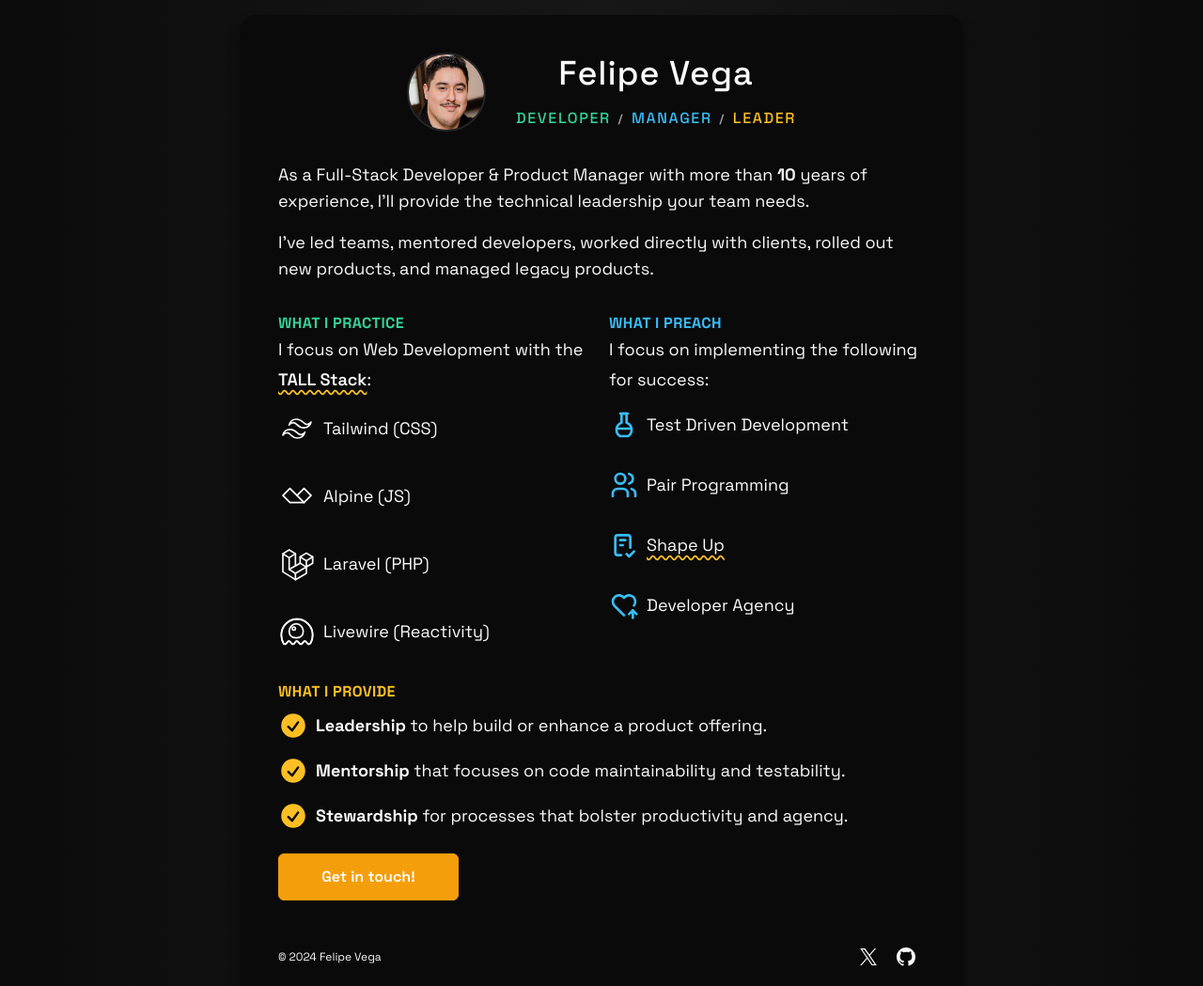
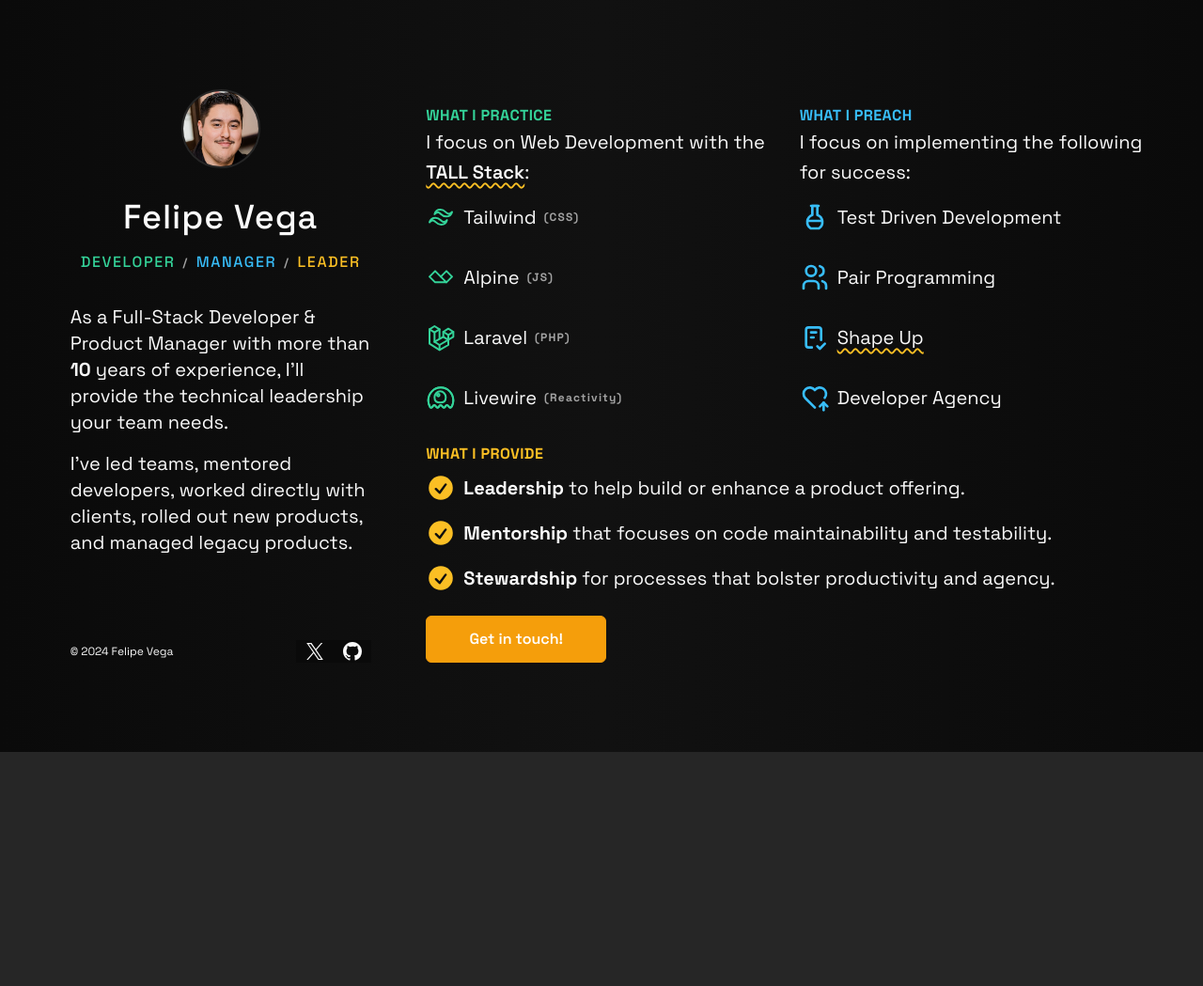
Before and after one commit to thefelipevega/felipevega, a website: page index.html in a window 1280 px wide. Shown: the whole page at 94% size. After the commit the page ends 800 px from the top, so only its background shows below. Drawn offline with nearby package versions, Linux system fonts and the light colour scheme.

Commit message:
update lg layout

```diff
--- a/index.html
+++ b/index.html
@@ -23,12 +23,13 @@
 </head>
 
 <body
-    class="bg-gradient-to-r from-neutral-950/95 via-neutral-900 to-neutral-950/95 min-h-screen mx-auto flex items-center justify-center text-neutral-50 px-2 py-4 lg:text-lg bg-neutral-800">
+    class="bg-gradient-to-b lg:bg-gradient-to-r from-neutral-950 via-neutral-950/75 to-neutral-950 min-h-screen mx-auto flex items-center justify-center text-neutral-50 px-2 py-4 sm:text-lg lg:text-xl bg-neutral-800">
     <div
-        class="flex flex-col bg-neutral-950 shadow-lg shadow-neutral-950 max-w-3xl rounded-2xl p-2 sm:p-4 sm:space-y-4 lg:p-6">
-        <header class="px-4 pt-4">
+        class="flex flex-col lg:flex-row max-w-3xl lg:max-w-none p-2 sm:p-4 sm:space-y-4 lg:p-6">
+        <header
+            class="px-4 pt-4 lg:flex lg:flex-col lg:justify-between lg:w-1/3">
             <div
-                class="flex flex-wrap justify-center items-center gap-2 sm:gap-8">
+                class="flex flex-wrap lg:flex-col justify-center items-center gap-2 sm:gap-8">
                 <div x-data="{avatar: false}"
                     class="rounded-full overflow-hidden border-2 border-neutral-800">
                     <img @mouseenter=" avatar=true" x-cloak class="h-20"
@@ -56,12 +57,50 @@
                         </div>
                     </div>
                 </div>
+                <div class="hidden lg:flex lg:flex-col lg:max-w-xs lg:mx-auto">
+                    <p class="leading-7">
+                        As a Full-Stack Developer & Product Manager with more
+                        than <strong>10</strong> years of experience, I'll
+                        provide the technical leadership your team needs.
+                    </p>
+                    <p class="leading-7 mt-4">
+                        I've led teams, mentored developers, worked directly
+                        with clients, rolled out new products, and managed
+                        legacy products.
+                    </p>
                 </div>
+            </div>
+            <footer
+                class="hidden p-4 lg:flex items-center justify-between lg:mx-auto lg:w-full lg:max-w-[22rem]">
+                <p class="text-center text-xs leading-5 text-neutral-50">
+                    &copy; 2024 Felipe Vega</p>
+                <div class="bg-neutral-950 flex items-center gap-x-4 px-2">
+                    <a href="https://x.com/thefelipevega"
+                        class="text-neutral-50 hover:text-gray-500">
+                        <span class="sr-only">X</span>
+                        <svg class="h-6 w-6" fill="currentColor"
+                            viewBox="0 0 24 24" aria-hidden="true">
+                            <path
+                                d="M13.6823 10.6218L20.2391 3H18.6854L12.9921 9.61788L8.44486 3H3.2002L10.0765 13.0074L3.2002 21H4.75404L10.7663 14.0113L15.5685 21H20.8131L13.6819 10.6218H13.6823ZM11.5541 13.0956L10.8574 12.0991L5.31391 4.16971H7.70053L12.1742 10.5689L12.8709 11.5655L18.6861 19.8835H16.2995L11.5541 13.096V13.0956Z" />
+                        </svg>
+                    </a>
+                    <a href="https://github.com/thefelipevega"
+                        class="text-neutral-50 hover:text-gray-500">
+                        <span class="sr-only">GitHub</span>
+                        <svg class="h-6 w-6" fill="currentColor"
+                            viewBox="0 0 24 24" aria-hidden="true">
+                            <path fill-rule="evenodd"
+                                d="M12 2C6.477 2 2 6.484 2 12.017c0 4.425 2.865 8.18 6.839 9.504.5.092.682-.217.682-.483 0-.237-.008-.868-.013-1.703-2.782.605-3.369-1.343-3.369-1.343-.454-1.158-1.11-1.466-1.11-1.466-.908-.62.069-.608.069-.608 1.003.07 1.531 1.032 1.531 1.032.892 1.53 2.341 1.088 2.91.832.092-.647.35-1.088.636-1.338-2.22-.253-4.555-1.113-4.555-4.951 0-1.093.39-1.988 1.029-2.688-.103-.253-.446-1.272.098-2.65 0 0 .84-.27 2.75 1.026A9.564 9.564 0 0112 6.844c.85.004 1.705.115 2.504.337 1.909-1.296 2.747-1.027 2.747-1.027.546 1.379.202 2.398.1 2.651.64.7 1.028 1.595 1.028 2.688 0 3.848-2.339 4.695-4.566 4.943.359.309.678.92.678 1.855 0 1.338-.012 2.419-.012 2.747 0 .268.18.58.688.482A10.019 10.019 0 0022 12.017C22 6.484 17.522 2 12 2z"
+                                clip-rule="evenodd" />
+                        </svg>
+                    </a>
+                </div>
+            </footer>
         </header>
-        <main class="flex flex-col flex-1 p-4">
+        <main class="flex flex-col flex-1 lg:flex-shrink-0 lg:w-2/3 p-4">
             <div
                 class="grid grid-cols-1 gap-x-2 gap-y-8 sm:grid-cols-2 sm:gap-x-4 mx-auto">
-                <div class="sm:col-span-2">
+                <div class="sm:col-span-2 lg:hidden">
                     <p class="leading-7">
                         As a Full-Stack Developer & Product Manager with more
                         than <strong>10</strong> years of experience, I'll
@@ -84,35 +123,41 @@
                             class="font-semibold underline underline-offset-4 decoration-wavy decoration-amber-400">TALL
                             Stack</a>:
                     </p>
+                    <div class="mt-4">
                         <div
-                        class="mt-4 grid max-w-xl mx-auto grid-cols-1 gap-4 sm:gap-y-8">
+                            class="grid max-w-xl mx-auto grid-cols-1 gap-4 sm:gap-y-8">
                             <div class="flex items-center gap-x-2">
-                            <svg class="h-10 w-10 flex-none stroke-current fill-none"
+                                <svg class="h-8 w-8 text-emerald-400 stroke-[1.5] flex-none stroke-current fill-none"
                                     viewBox="0 0 24 24" aria-hidden="true"
-                                stroke-linecap="round" stroke-linejoin="round">
+                                    stroke-linecap="round"
+                                    stroke-linejoin="round">
                                     <path stroke="none" d="M0 0h24v24H0z"
                                         fill="none" />
                                     <path
                                         d="M11.667 6c-2.49 0 -4.044 1.222 -4.667 3.667c.933 -1.223 2.023 -1.68 3.267 -1.375c.71 .174 1.217 .68 1.778 1.24c.916 .912 2 1.968 4.288 1.968c2.49 0 4.044 -1.222 4.667 -3.667c-.933 1.223 -2.023 1.68 -3.267 1.375c-.71 -.174 -1.217 -.68 -1.778 -1.24c-.916 -.912 -1.975 -1.968 -4.288 -1.968zm-4 6.5c-2.49 0 -4.044 1.222 -4.667 3.667c.933 -1.223 2.023 -1.68 3.267 -1.375c.71 .174 1.217 .68 1.778 1.24c.916 .912 1.975 1.968 4.288 1.968c2.49 0 4.044 -1.222 4.667 -3.667c-.933 1.223 -2.023 1.68 -3.267 1.375c-.71 -.174 -1.217 -.68 -1.778 -1.24c-.916 -.912 -1.975 -1.968 -4.288 -1.968z" />
                                 </svg>
-                            Tailwind (CSS)
+                                Tailwind <span
+                                    class="text-xs tracking-widest font-bold text-neutral-400">(CSS)</span>
                             </div>
                             <div class="flex items-center gap-x-2">
-                            <svg class="h-10 w-10 flex-none stroke-current fill-none"
+                                <svg class="h-8 w-8 text-emerald-400 stroke-[1.5] flex-none stroke-current fill-none"
                                     viewBox="0 0 24 24" aria-hidden="true"
-                                stroke-linecap="round" stroke-linejoin="round">
+                                    stroke-linecap="round"
+                                    stroke-linejoin="round">
                                     <path stroke="none" d="M0 0h24v24H0z"
                                         fill="none" />
                                     <path d="M3 11.5l4.5 4.5h9l-9 -9z" />
                                     <path
                                         d="M16.5 16l4.5 -4.5l-4.5 -4.5l-4.5 4.5" />
                                 </svg>
-                            Alpine (JS)
+                                Alpine <span
+                                    class="text-xs tracking-widest font-bold text-neutral-400">(JS)</span>
                             </div>
                             <div class="flex items-center gap-x-2">
-                            <svg class="h-10 w-10 flex-none stroke-current fill-none"
+                                <svg class="h-8 w-8 text-emerald-400 stroke-[1.5] flex-none stroke-current fill-none"
                                     viewBox="0 0 24 24" aria-hidden="true"
-                                stroke-linecap="round" stroke-linejoin="round">
+                                    stroke-linecap="round"
+                                    stroke-linejoin="round">
                                     <path stroke="none" d="M0 0h24v24H0z"
                                         fill="none" />
                                     <path
@@ -125,10 +170,11 @@
                                     <path d="M7 8l4 -2.5" />
                                     <path d="M18 10l4 -2.5" />
                                 </svg>
-                            Laravel (PHP)
+                                Laravel <span
+                                    class="text-xs tracking-widest font-bold text-neutral-400">(PHP)</span>
                             </div>
                             <div class="flex items-center gap-x-2">
-                            <svg class="h-10 w-10 flex-none stroke-current fill-none"
+                                <svg class="h-8 w-8 text-emerald-400 stroke-[1.5] flex-none stroke-current fill-none"
                                     viewBox="0 0 24 24" aria-hidden="true">
                                     <path stroke="none" d="M0 0h24v24H0z"
                                         fill="none" />
@@ -142,7 +188,9 @@
                                         d="M10 11a1 1 0 1 0 0 -2a1 1 0 0 0 0 2z" />
                                 </svg>
                                 </svg>
-                            Livewire (Reactivity)
+                                Livewire <span
+                                    class="text-xs tracking-widest font-bold text-neutral-400">(Reactivity)</span>
+                            </div>
                         </div>
                     </div>
                 </div>
@@ -154,7 +202,7 @@
                         implementing the following for success:</p>
                     <div class="mt-4">
                         <div
-                            class="grid max-w-xl grid-cols-1 mx-auto sm:place-items-start gap-4 sm:gap-y-8">
+                            class="grid max-w-xl grid-cols-1 mx-auto gap-4 sm:gap-y-8">
                             <div class="flex items-center gap-x-2">
                                 <svg class="h-8 w-8 flex-none text-sky-400 stroke-2 stroke-current fill-none"
                                     viewBox="0 0 24 24" stroke-linecap="round"
@@ -273,7 +321,7 @@
                 </div>
             </div>
         </main>
-        <footer class="p-4 flex items-center justify-between">
+        <footer class="lg:hidden p-4 flex items-center justify-between">
             <p class="text-center text-xs leading-5 text-neutral-50">
                 &copy; 2024 Felipe Vega</p>
             <div class="bg-neutral-950 flex items-center gap-x-4 px-2">
```
Also changed, not shown: build.css. Lines whose indentation alone changed are shown as unchanged.
